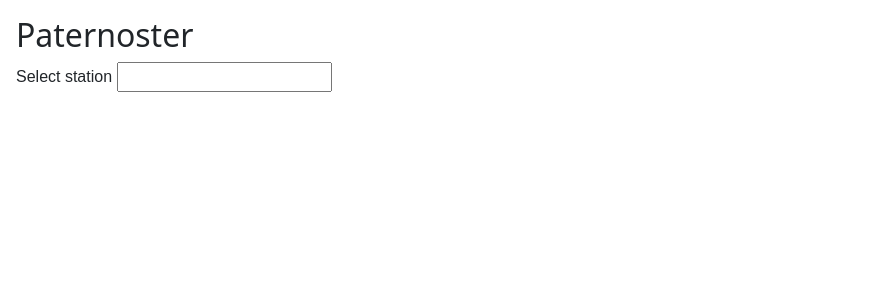
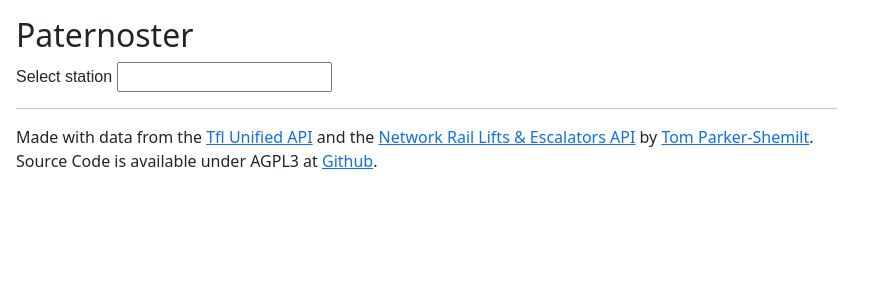
Before and after one commit to palfrey/paternoster, a Flask app: page / in a window 1280 px wide. Shown: the top 300 px of the page, without its empty margins (0-884 px from the left). Run offline with Flask 2, Linux system fonts and the light colour scheme; parts of the project's set-up code (start-up, migrations or seed data) failed here and were passed over; some libraries are stand-ins or nearby versions.

Commit message:
Document source of data and source code location

```diff
--- a/templates/index.html
+++ b/templates/index.html
@@ -25,6 +25,17 @@
         <input id="station" />
       </div>
       <div id="lifts"></div>
+      <hr />
+      <div>
+        Made with data from the
+        <a href="https://api.tfl.gov.uk/">Tfl Unified API</a> and the
+        <a href="https://nr-lift-and-escalator.developer.azure-api.net/"
+          >Network Rail Lifts & Escalators API</a
+        >
+        by <a href="https://tevps.net/">Tom Parker-Shemilt</a>. Source Code is
+        available under AGPL3 at
+        <a href="https://github.com/palfrey/paternoster">Github</a>.
+      </div>
     </div>
     <script
       src="https://cdn.jsdelivr.net/npm/bootstrap@5.1.1/dist/js/bootstrap.min.js"
```
